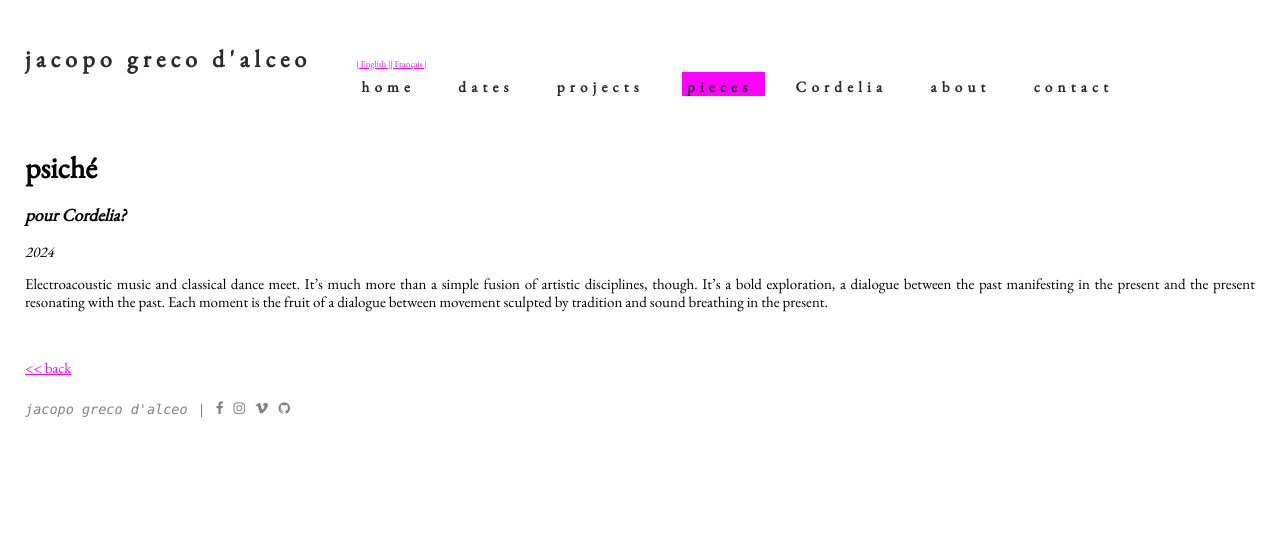
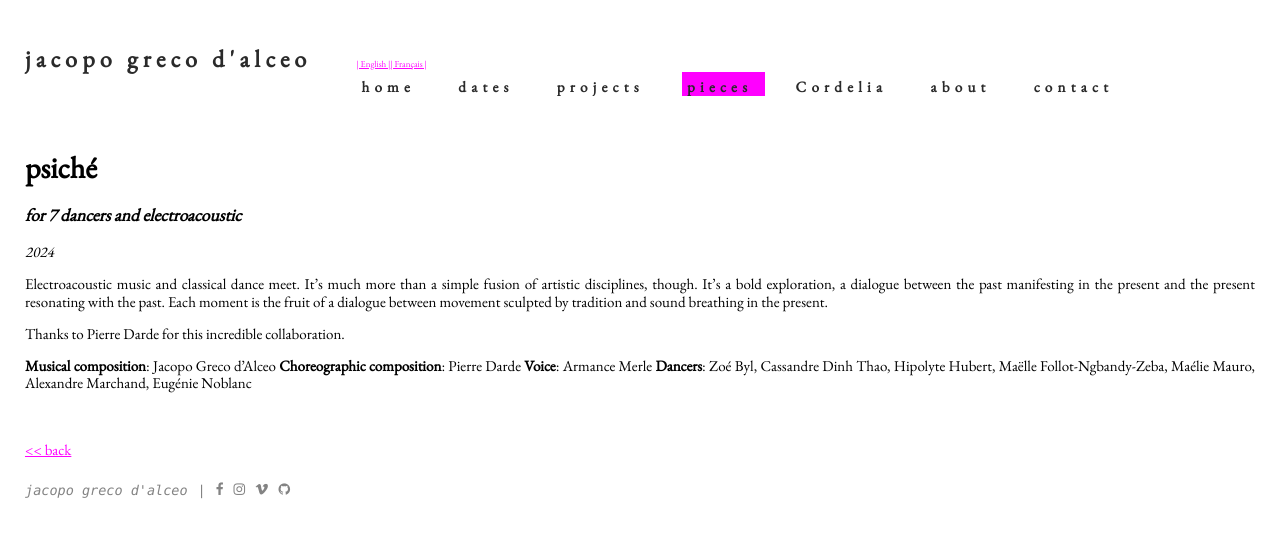
Before and after one commit to jacopogrecodalceo/jacopogrecodalceo.github.io, a Jekyll site: the page built from content/_en/pieces/24_1-psiché.md, in a window 1280 px wide. Shown: the top 538 px of the page. Built offline with Jekyll 4.4.1, drawn with Linux system fonts in a browser that asks for light colours.

Commit message:
updated psiché

```diff
--- a/content/_en/pieces/24_1-psiché.md
+++ b/content/_en/pieces/24_1-psiché.md
@@ -1,9 +1,18 @@
 ---
 title: psiché
 slug: psiche
-instrumentation: pour Cordelia?
-tags: électroacoustique
+instrumentation: for 7 dancers and electroacoustic
+tags: electroacoustic, dance, ballet
 year: 2024
 ---
 Electroacoustic music and classical dance meet. It's much more than a simple fusion of artistic disciplines, though.
 It's a bold exploration, a dialogue between the past manifesting in the present and the present resonating with the past. Each moment is the fruit of a dialogue between movement sculpted by tradition and sound breathing in the present.
+
+Thanks to Pierre Darde for this incredible collaboration.
+
+**Musical composition**: Jacopo Greco d'Alceo
+**Choreographic composition**: Pierre Darde
+**Voice**: Armance Merle
+**Dancers**: Zoé Byl, Cassandre Dinh Thao,
+Hipolyte Hubert, Maëlle Follot-Ngbandy-Zeba, Maélie Mauro,
+Alexandre Marchand, Eugénie Noblanc
```
Also changed, not shown: content/_fr/pieces/24_1-psiché.md (+11 -2 lines).
